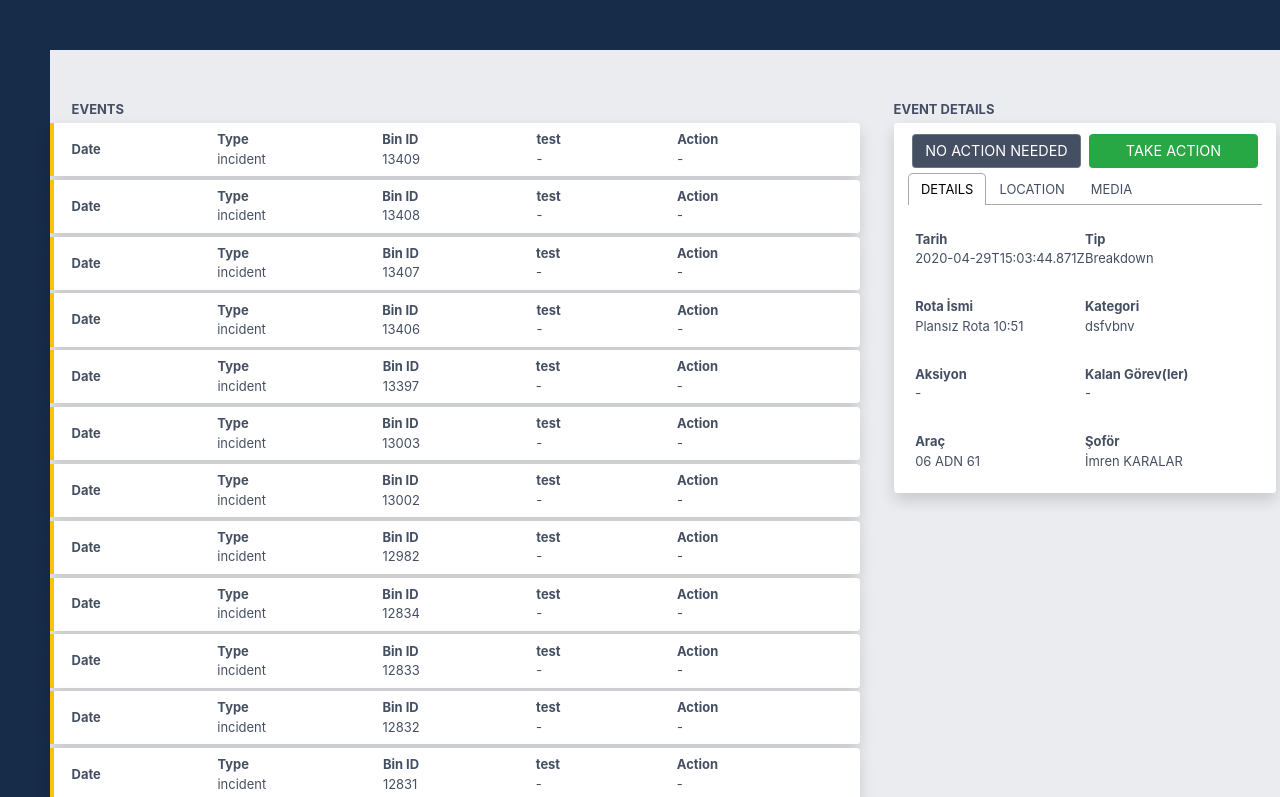
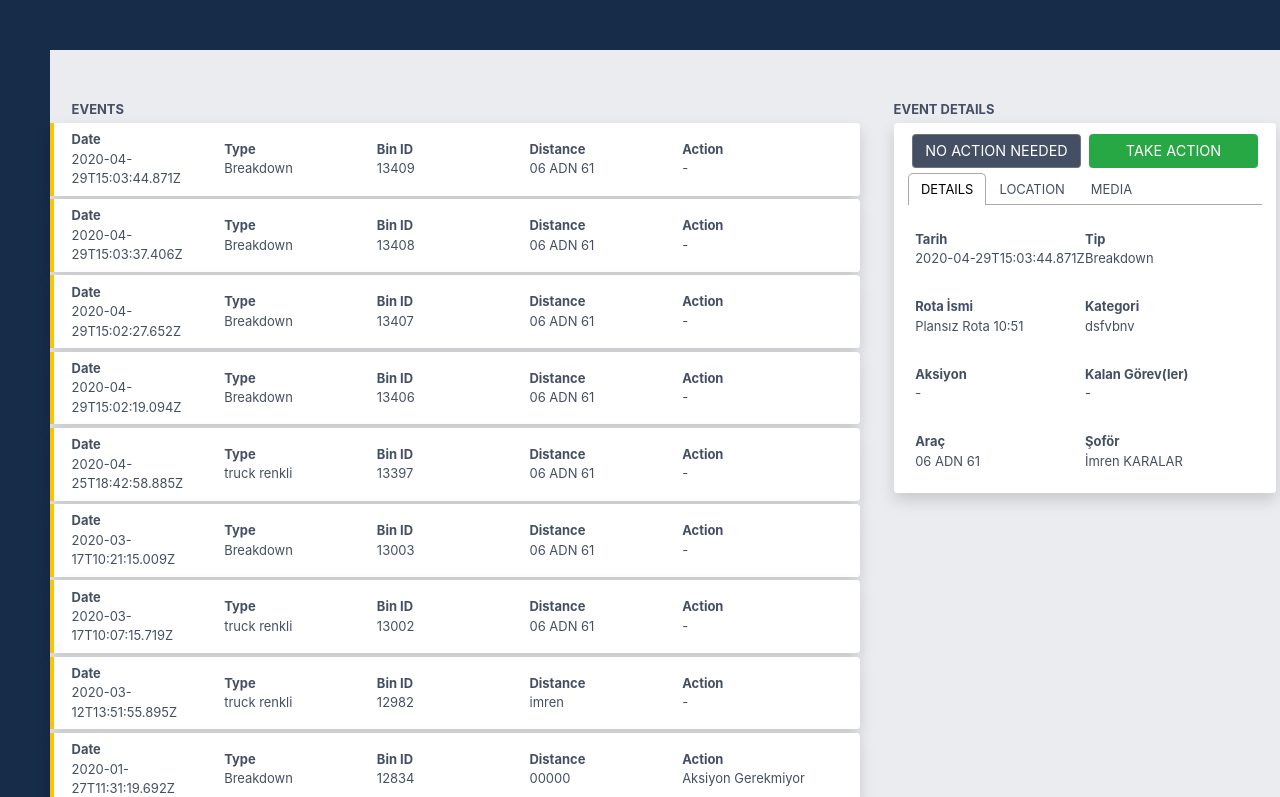
Before and after one commit to abdurrahmankolsuz/events-app, a React (Create React App) app: page / in a window 1280 px wide. Shown: the top 797 px of the page. Built offline with nearby package versions, Linux system fonts and the light colour scheme.

Commit message:
list modified

```diff
--- a/src/containers/home/_home.scss
+++ b/src/containers/home/_home.scss
@@ -17,3 +17,7 @@
     width: 100%;
     height: 100%;
 }
+
+.flex-even {
+    flex: 1;
+  }
--- a/src/containers/home/event-detail.js
+++ b/src/containers/home/event-detail.js
@@ -23,6 +23,7 @@ const EventDetail = (props) => {
     setIsOpen(true);
   };
   const setActionRequired = () => {
+    console.log("test")
     setIsActionRequired(false);
   };
 
@@ -44,7 +45,7 @@ const EventDetail = (props) => {
           <TabPanel>
             <div className="d-flex flex-wrap align-items-center justify-content-between px-2">
               {detail.details.map((item, index) =>
-                <div className="d-flex flex-column w-50 py-3">
+                <div key={index} className="d-flex flex-column w-50 py-3">
                   <strong>{item.title}</strong>
                   <span>{item.value}</span>
                 </div>
--- a/src/containers/home/event-list.js
+++ b/src/containers/home/event-list.js
@@ -9,27 +9,35 @@ const EventList = (props) => {
     <div key={data.id} className="pt-1">
       <Card onClick={() => { setDetail(key) }} showEdge={true} hasWarning={data.isSelected}>
         <div className="d-flex align-items-center justify-content-between px-2">
-          <div className="d-flex flex-column">
+          <div className="d-flex flex-column flex-even">
             <strong>Date</strong>
-            <span></span>
+            <span>{data.details.find(function (elem) {
+              return elem.format === 'date';
+            }).value}</span>
           </div>
-          <div className="d-flex flex-column">
+          <div className="d-flex flex-column flex-even">
             <strong>Type</strong>
-            <span>{data.type}</span>
+            <span>{data.details.find(function (elem) {
+              return elem.format === 'incident_type';
+            }).value}</span>
           </div>
-          <div className="d-flex flex-column">
+          <div className="d-flex flex-column flex-even">
             <strong>Bin ID</strong>
             <span>{data.id}</span>
           </div>
-          <div className="d-flex flex-column">
-            <strong>test</strong>
-            <span>-</span>
+          <div className="d-flex flex-column flex-even">
+            <strong>Distance</strong>
+            <span>{data.details.find(function (elem) {
+              return elem.format === 'vehicle';
+            }).value}</span>
           </div>
-          <div className="d-flex flex-column">
+          <div className="d-flex flex-column flex-even">
             <strong>Action</strong>
-            <span>-</span>
+            <span>{data.details.find(function (elem) {
+              return elem.title === 'Aksiyon';
+            }).value}</span>
           </div>
-          <div className="d-flex flex-column">&nbsp;</div>
+          <div className="d-flex flex-column ">&nbsp;</div>
         </div>
       </Card>
     </div>
```
